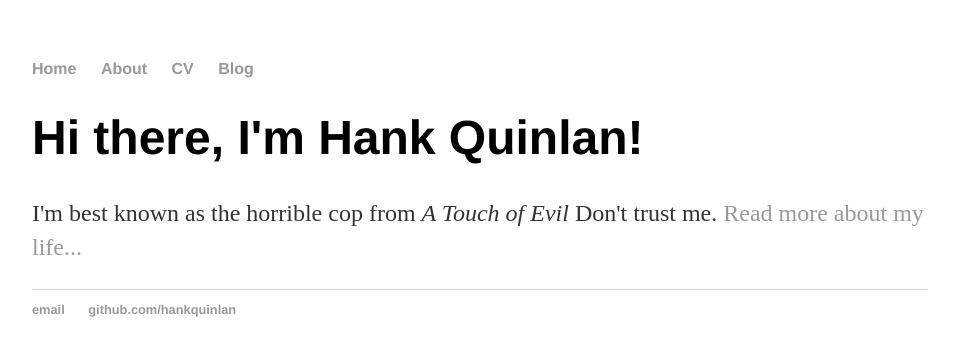
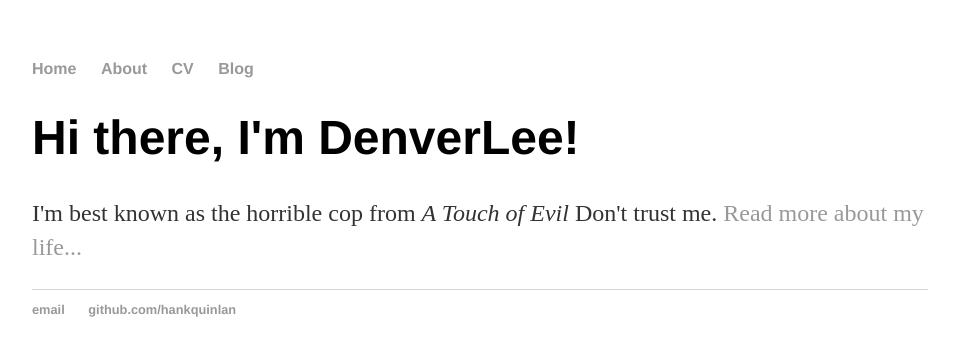
Before and after one commit to DenverLeee/DenverLeee.github.io, a Jekyll site: the page built from index.html, in a window 1280 px wide. Shown: the top 356 px of the page, without its empty margins (160-1115 px from the left). Built offline with Jekyll 4.4.1, drawn with Linux system fonts in a browser that asks for light colours.

Commit message:
Update index.html

```diff
--- a/index.html
+++ b/index.html
@@ -1,8 +1,8 @@
 ---
 layout: default
-title: Hank Quinlan, Horrible Cop
+title: DenverLee's Blog
 ---
 <div class="blurb">
-	<h1>Hi there, I'm Hank Quinlan!</h1>
+	<h1>Hi there, I'm DenverLee!</h1>
 	<p>I'm best known as the horrible cop from <em>A Touch of Evil</em> Don't trust me. <a href="/about">Read more about my life...</a></p>
 </div><!-- /.blurb -->
```
